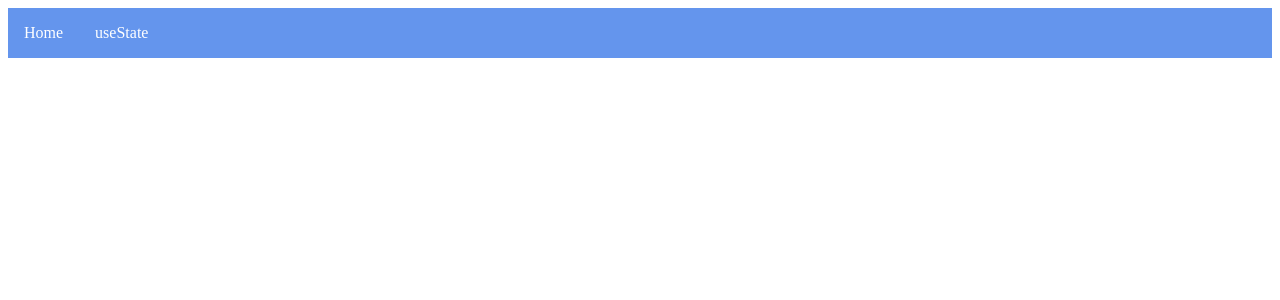
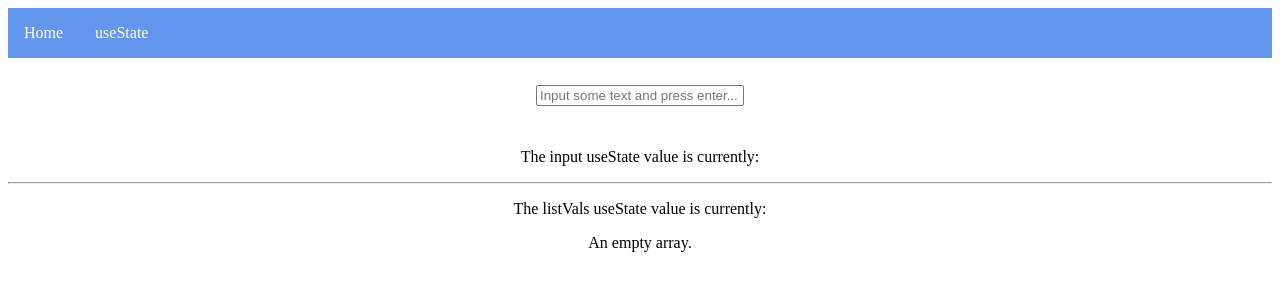
Before and after one commit to mateoholman/hook-em, a React (Create React App) app: page /medium in a window 1280 px wide. Shown: the top 300 px of the page. Built offline with nearby package versions, Linux system fonts and the light colour scheme.

Commit message:
Scaffold example for more complex useState case

```diff
--- a/src/AppRouter.jsx
+++ b/src/AppRouter.jsx
@@ -1,7 +1,10 @@
 import React from 'react';
 import { BrowserRouter as Router, Route, Link } from 'react-router-dom';
 import App from './App';
+import SimpleInput from './views/SimpleInput';
 import CoolKidsClub from './views/CoolKidsClub';
+import MediumInput from './views/MediumInput';
+
 import './styles/app.css';
 
 function AppRouter() {
@@ -20,7 +23,9 @@ function AppRouter() {
         </nav>
 
         <Route path="/" exact component={App} />
-        <Route path="/useState/" component={CoolKidsClub} />
+        <Route path="/simple" component={SimpleInput} />
+        <Route path="/useState" component={CoolKidsClub} />
+        <Route path="/medium" component={MediumInput} />
       </div>
     </Router>
   );
--- /dev/null
+++ b/src/styles/simpleInput.css
@@ -0,0 +1,12 @@
+.simple-input {
+  text-align: center;
+}
+
+.simple-input input {
+  margin: 2em;
+  min-width: 15em;
+}
+
+.simple-input li {
+  list-style-type: none;
+}
--- /dev/null
+++ b/src/views/MediumInput.jsx
@@ -0,0 +1,41 @@
+import React, { useState } from 'react';
+import '../styles/simpleInput.css';
+
+const MediumStateExample = () => {
+  const [inputVal, setInputVal] = useState('');
+  const [listVals, setListVal] = useState([]);
+  const handleSubmit = (e) => {
+    e.preventDefault();
+    setListVal([...listVals, inputVal]);
+    setInputVal('');
+  };
+  return (
+    <div className="simple-input">
+      <form onSubmit={handleSubmit}>
+        <input
+          value={inputVal}
+          onChange={event => setInputVal(event.target.value)}
+          placeholder="Input some text and press enter..."
+        />
+        <p>The input useState value is currently: {inputVal}</p>
+        <hr />
+        <p>The listVals useState value is currently:</p>
+        {
+          listVals.length === 0
+            ? (<p>An empty array.</p>)
+            : (
+              <ul>
+                {
+                listVals.map((listVal, index) => (
+                  <li key={index}>{listVal}</li> // Using index as a key is bad, don't do this!
+                ))
+                }
+              </ul>
+            )
+        }
+      </form>
+    </div>
+  );
+};
+
+export default MediumStateExample;
--- /dev/null
+++ b/src/views/SimpleInput.jsx
@@ -0,0 +1,17 @@
+import React, { useState } from 'react';
+import '../styles/simpleInput.css';
+
+const SimpleInput = () => {
+  const [inputVal, setInputVal] = useState('');
+  return (
+    <div className="simple-input">
+      <input
+        value={inputVal}
+        onChange={event => setInputVal(event.target.value)}
+      />
+      <p>The useState value is: {inputVal}</p>
+    </div>
+  );
+};
+
+export default SimpleInput;
```
Also changed, not shown: .eslintrc.js, src/index.js (renamed from src/index.jsx).
